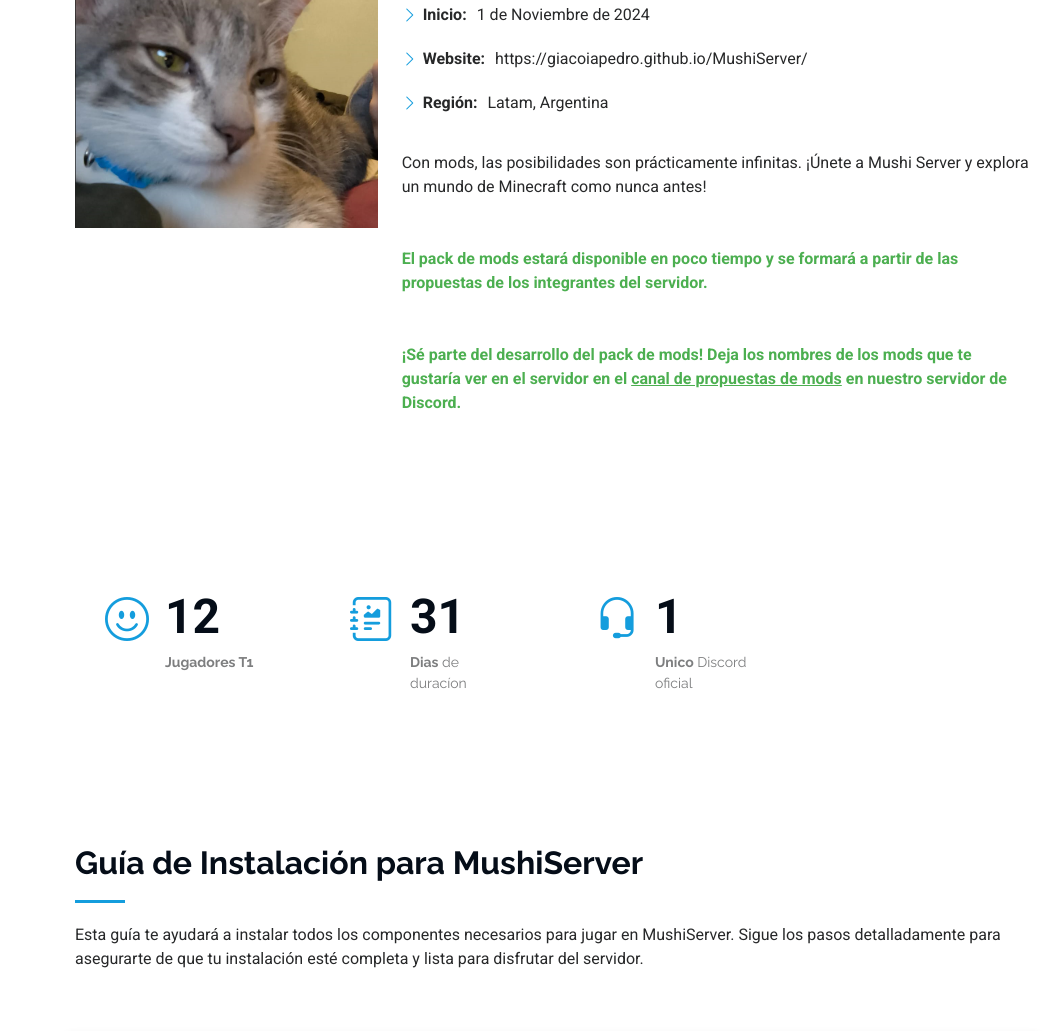
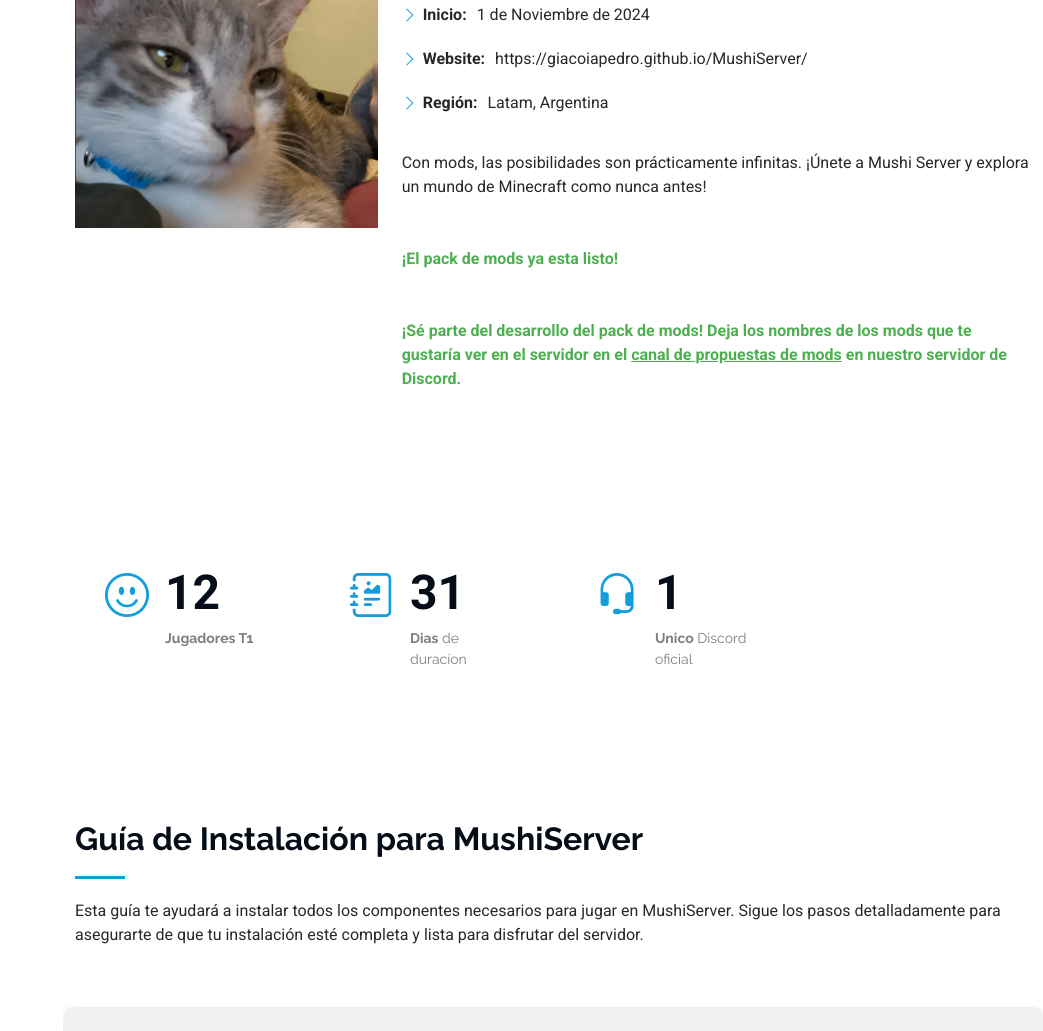
Before and after one commit to GiacoiaPedro/MushiServer, a plain HTML site: page index.html in a window 1280 px wide. Shown: the part 1152-2183 px from the top of the page, without its empty margins (237-1280 px from the left). Drawn offline with Linux system fonts and the light colour scheme.

Commit message:
Update index.html

```diff
--- a/index.html
+++ b/index.html
@@ -112,7 +112,7 @@
                     Con mods, las posibilidades son prácticamente infinitas. ¡Únete a Mushi Server y explora un mundo de Minecraft como nunca antes!
                 </p>
                 <p class="py-3" style="font-weight: bold; color: #4CAF50;">
-                    El pack de mods estará disponible en poco tiempo y se formará a partir de las propuestas de los integrantes del servidor.
+                    ¡El pack de mods ya esta listo!
                 </p>
                 <p class="py-3" style="font-weight: bold; color: #4CAF50;">
                     ¡Sé parte del desarrollo del pack de mods! Deja los nombres de los mods que te gustaría ver en el servidor en el <a href="https://discord.com/invite/YWYq9A3a" style="color: #4CAF50; text-decoration: underline;">canal de propuestas de mods</a> en nuestro servidor de Discord.
```
